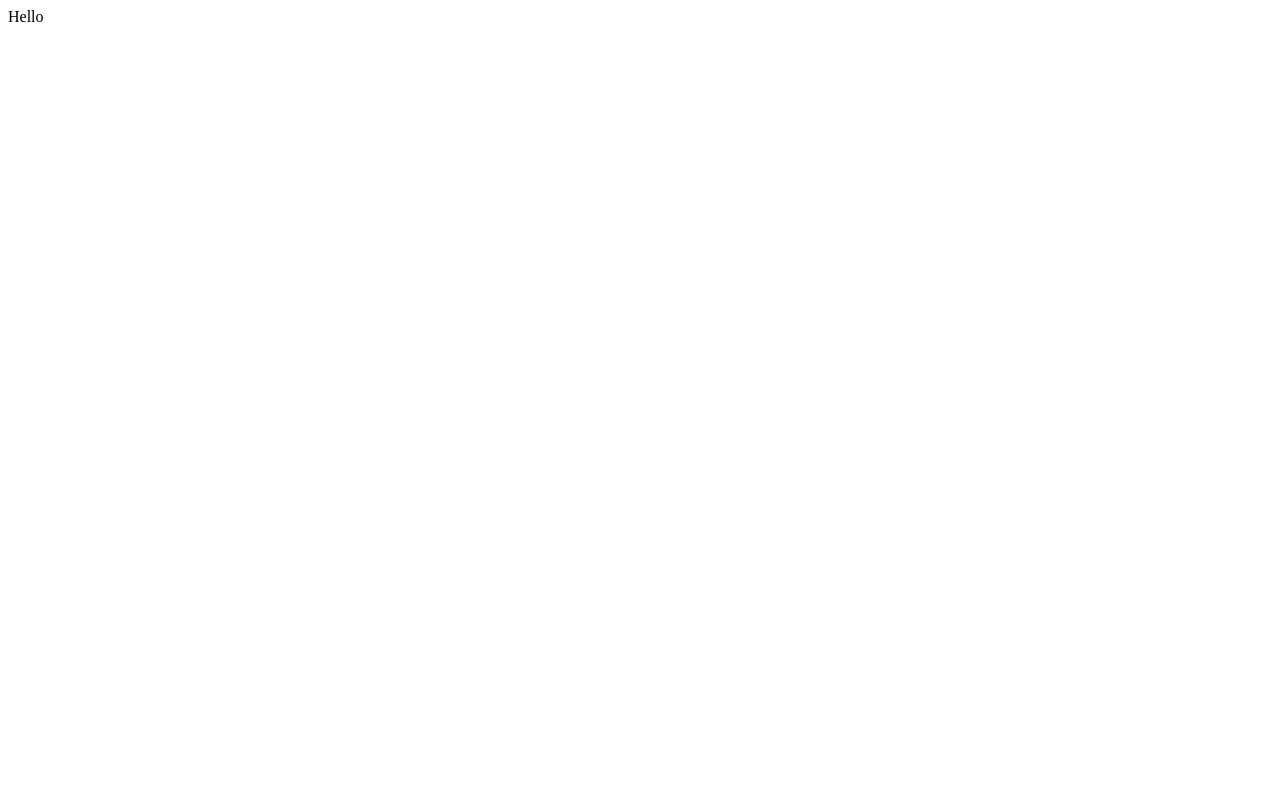
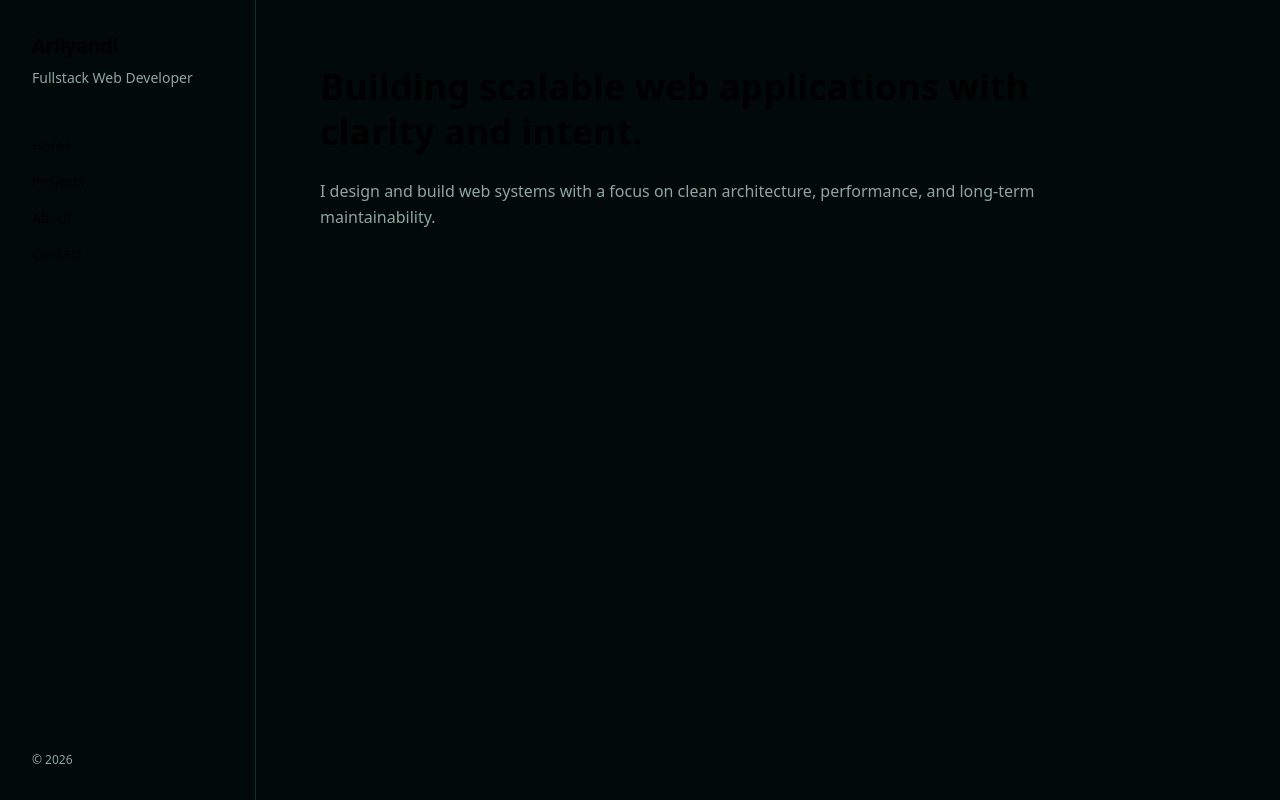
Before and after one commit to M4tchaa/portfolio, a Next.js app: page / in a window 1280 px wide. Built offline with nearby package versions, Linux system fonts and the light colour scheme.

Commit message:
temp save

```diff
--- /dev/null
+++ b/src/app/globals.css
@@ -0,0 +1,16 @@
+@import "tailwindcss";
+
+:root {
+  --bg-primary: #020909;
+  --bg-surface: #0B1414;
+  --accent: #1C765C;
+  --accent-soft: #2C9C7B;
+  --text-primary: #000000;
+  --text-muted: #8FA6A0;
+  --border-subtle: #12302A;
+}
+
+body {
+  background-color: var(--bg-primary);
+  color: var(--text-primary);
+}
--- a/src/app/layout.tsx
+++ b/src/app/layout.tsx
@@ -1,3 +1,11 @@
+import "./globals.css";
+import Link from "next/link";
+
+export const metadata = {
+  title: "Arliyandi | Portfolio",
+  description: "Fullstack Web Developer",
+};
+
 export default function RootLayout({
   children,
 }: {
@@ -5,7 +13,45 @@ export default function RootLayout({
 }) {
   return (
     <html lang="en">
-      <body>{children}</body>
+      <body>
+        <div className="flex min-h-screen">
+          {/* Sidebar */}
+          <aside className="hidden md:flex w-64 flex-col justify-between border-r border-[var(--border-subtle)] p-8">
+            <div>
+              <h1 className="text-xl font-semibold tracking-tight">
+                Arliyandi
+              </h1>
+              <p className="mt-2 text-sm text-[var(--text-muted)]">
+                Fullstack Web Developer
+              </p>
+
+              <nav className="mt-12 space-y-4 text-sm">
+                <Link href="/" className="block hover:text-[var(--accent)]">
+                  Home
+                </Link>
+                <Link href="/projects" className="block hover:text-[var(--accent)]">
+                  Projects
+                </Link>
+                <Link href="/about" className="block hover:text-[var(--accent)]">
+                  About
+                </Link>
+                <Link href="/contact" className="block hover:text-[var(--accent)]">
+                  Contact
+                </Link>
+              </nav>
+            </div>
+
+            <div className="text-xs text-[var(--text-muted)]">
+              © {new Date().getFullYear()}
+            </div>
+          </aside>
+
+          {/* Main Content */}
+          <main className="flex-1 p-8 md:p-16">
+            {children}
+          </main>
+        </div>
+      </body>
     </html>
   );
 }
--- a/src/app/page.tsx
+++ b/src/app/page.tsx
@@ -1,3 +1,14 @@
 export default function Home() {
-  return <div>Hello</div>;
+  return (
+    <section className="max-w-3xl">
+      <h2 className="text-3xl md:text-4xl font-bold leading-tight">
+        Building scalable web applications with clarity and intent.
+      </h2>
+
+      <p className="mt-6 text-[var(--text-muted)] leading-relaxed">
+        I design and build web systems with a focus on clean architecture,
+        performance, and long-term maintainability.
+      </p>
+    </section>
+  );
 }
```
